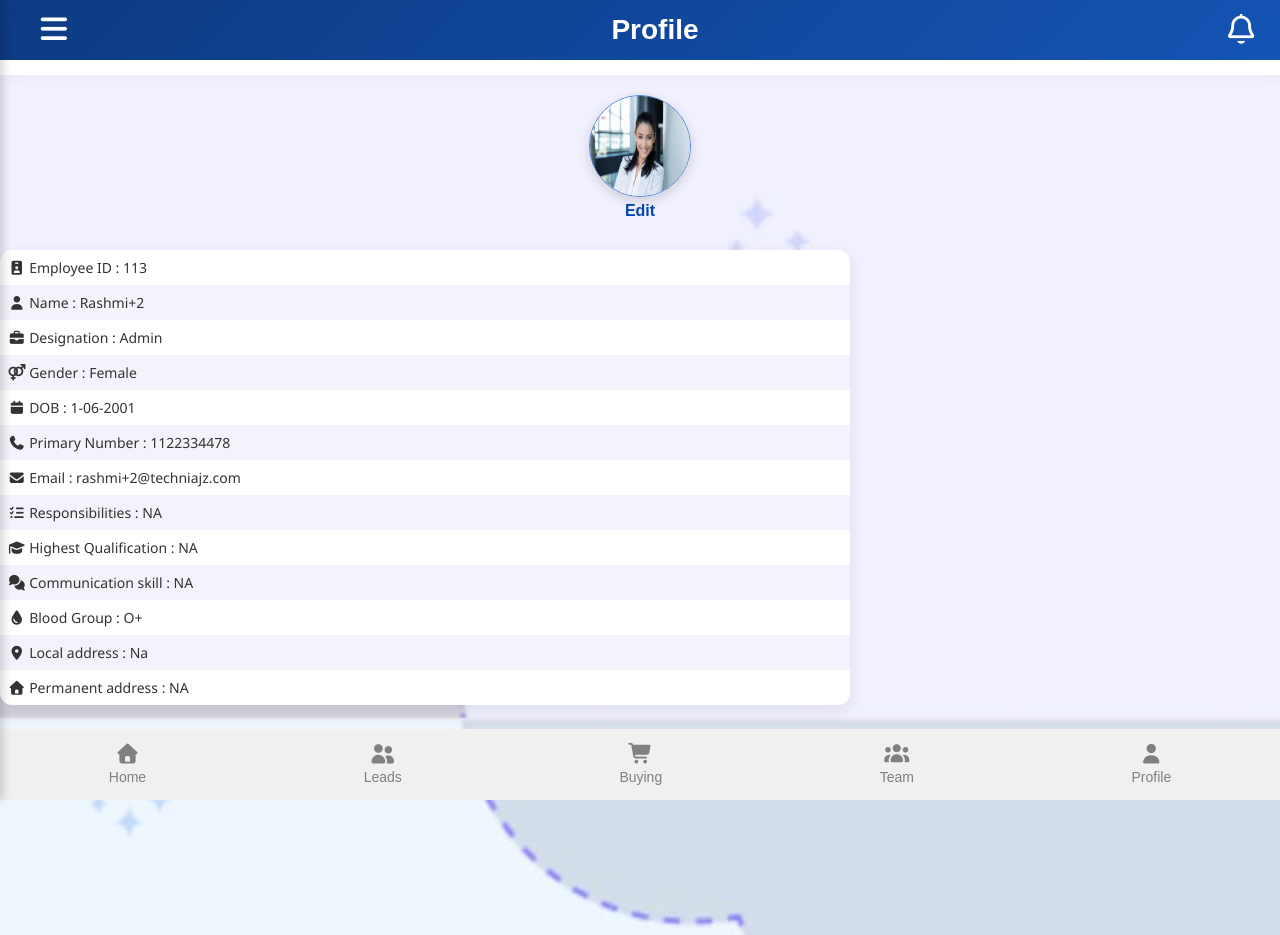
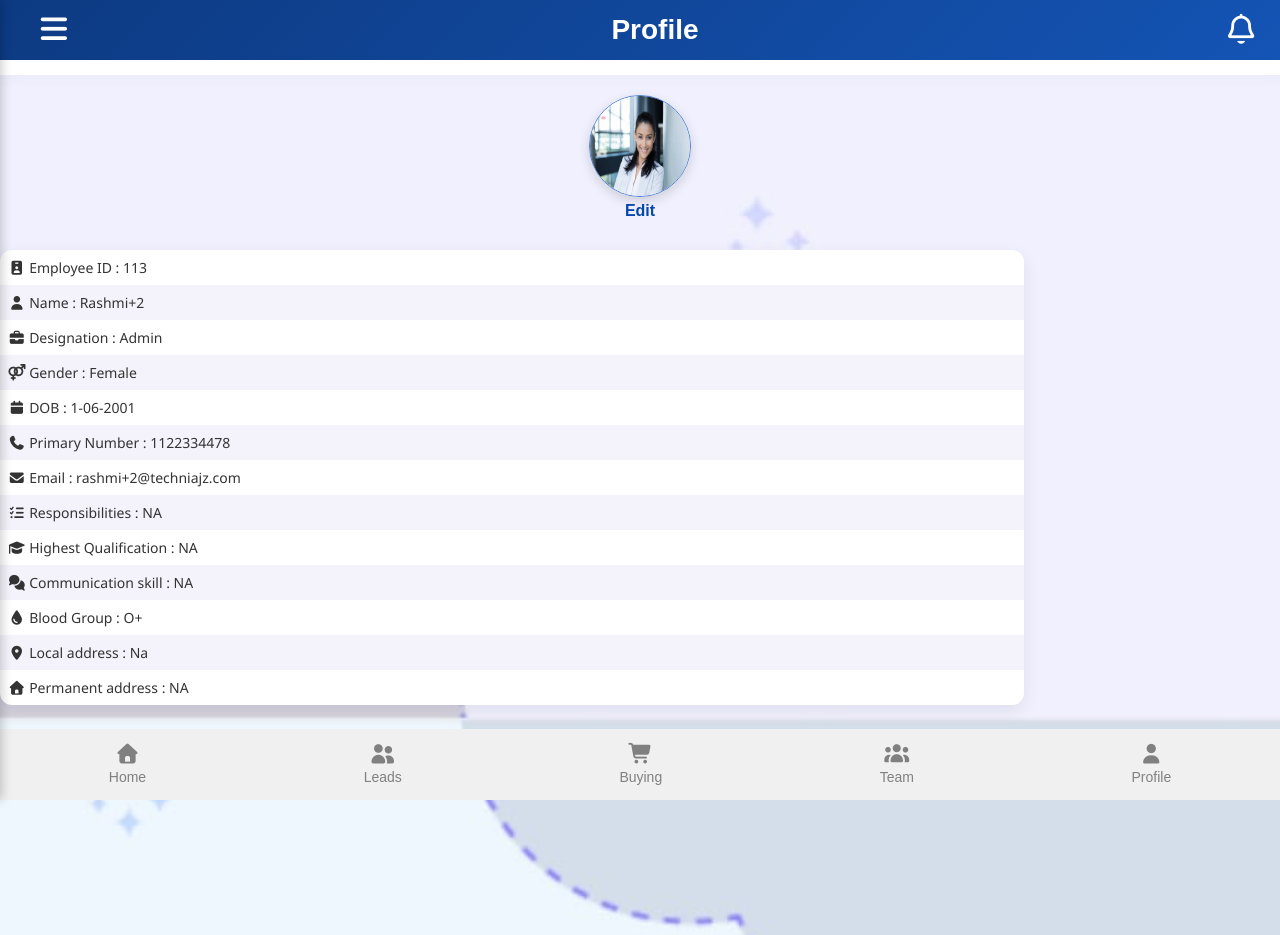
Before and after one commit to MohdTalha835/upmyteam, a React (Vite) app: page /Profile in a window 1280 px wide. Built offline with nearby package versions, Linux system fonts and the light colour scheme.

Commit message:
employee details width

```diff
--- a/src/index.css
+++ b/src/index.css
@@ -780,7 +780,7 @@ input:checked + .slider:before {
   font-family: "Segoe UI", Arial, sans-serif;
   border-collapse: collapse;
   width: 100%;
-  max-width: 850px;
+  max-width: 1024px;
   margin-bottom: 20px;
   background: #fff;
   border-radius: 12px;
```
